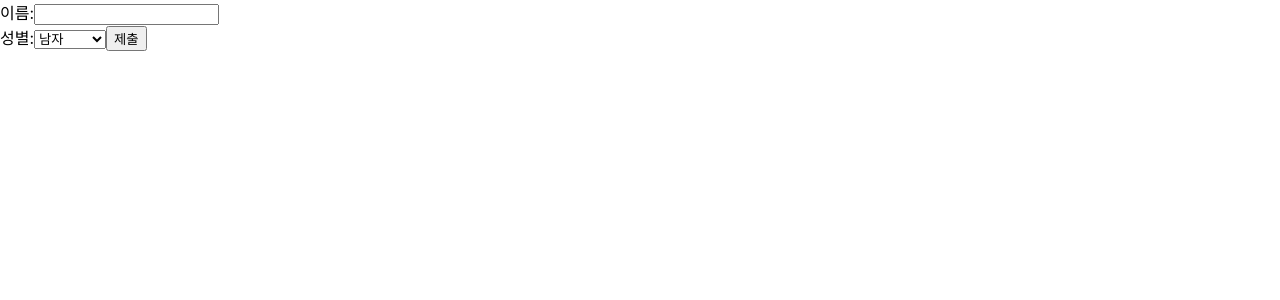
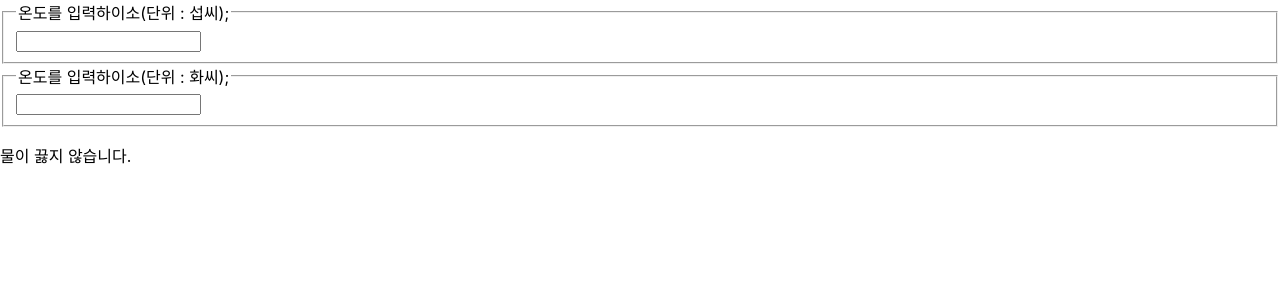
Before and after one commit to LSJTHON/my-app, a React (Create React App) app: page / in a window 1280 px wide. Shown: the top 300 px of the page. Built offline with nearby package versions, Linux system fonts and the light colour scheme.

Commit message:
온도측정기

```diff
--- /dev/null
+++ b/src/chapter_12/Calculator.jsx
@@ -0,0 +1,67 @@
+import React, { useState } from "react";
+import TemperatureInput from "./TemperatureInput";
+
+function BoilingVerdick(props) {
+  if (props.celsius >= 100 && props.celsius < 1000) {
+    return <p>물이 끓습니다.</p>;
+  } else if(props.celsius >= 1000){
+    return <p>온도가 정신이 나갔습니다. 비상! 장비를 정지합니다!</p>
+  }
+  return <p>물이 끓지 않습니다.</p>;
+}
+
+function toCelsius(fahrenheit) {
+  return ((fahrenheit - 32) * 5) / 9;
+}
+
+function toFahrenheit(celsius) {
+  return (celsius * 9) / 5 + 32;
+}
+
+function tryConvert(temperature, convert) {  //온도와 변환 종류 선택해서 변환을 실행
+  const input = parseFloat(temperature);     //화씨가 소수점 이하 값을 나타내기 위해 parseFloat 실수형으로 반환
+  if (Number.isNaN(input)) {                 //입력값이 숫자인지 확인해서 숫자가 아니면 빈공백 출력
+    return "";
+  }
+  const output = convert(input);                   //입력값을 output으로 저장
+  const rounded = Math.round(output * 1000) / 1000; //출력된 output을 소수점 한자리까지 표현
+  return rounded.toString();                       //정수로 값을 리턴
+}
+
+function Calculator(props) {                            //온도계산
+  const [temperature, setTemperature] = useState("");   //입력받은 온도값 저장
+  const [scale, setScale] = useState("c");              //입력받은 온도 종류 저장
+
+  const handleCelsiusChange = (temperature) => {        //섭씨 온도 입력 시
+    setTemperature(temperature);
+    setScale("c");
+  }
+  const handleFahrenheitChange = (temperature) => {     //화씨 온도 입력 시
+    setTemperature(temperature);
+    setScale("f");
+  }
+
+  const celsius =                  //화씨로 입력 되었다면 섭씨로 변환하여 입력
+    scale === "f" ? tryConvert(temperature, toCelsius) : temperature;
+
+  const fahrenheit =               //섭씨로 입력 되었다면 화씨로 변환하여 입력
+    scale === "c" ? tryConvert(temperature, toFahrenheit) : temperature;
+
+  return (
+    <div>
+      <TemperatureInput               //섭씨 입력받는 부분
+        scale="c"
+        temperature={celsius}
+        onTemperatureChange={handleCelsiusChange}
+      />
+      <TemperatureInput               //화씨 입력받는 부분
+        scale="f"
+        temperature={fahrenheit}
+        onTemperatureChange={handleFahrenheitChange}
+      />
+      <BoilingVerdick celsius={parseFloat(celsius)} />
+    </div>
+  );
+}
+
+export default Calculator;
--- /dev/null
+++ b/src/chapter_12/TemperatureInput.jsx
@@ -0,0 +1,21 @@
+const scaleNames = {
+  c: "섭씨",
+  f: "화씨",
+};
+
+function TemperatureInput(props) {
+  const handleChange = (event) => {
+    props.onTemperatureChange(event.target.value);
+  };
+
+  return (
+    <fieldset>
+      <legend>
+        온도를 입력하이소(단위 : {scaleNames[props.scale]});
+      </legend>
+      <input value={props.temperature} onChange={handleChange} />
+    </fieldset>
+  );
+}
+
+export default TemperatureInput;
--- a/src/index.js
+++ b/src/index.js
@@ -14,12 +14,13 @@
 import LandingPage from './chapter_09/LandingPage';
 import AttendanceBook from './chapter_10/AttendanceBook';
 import SignUp from './chapter_11/SignUp';
+import Calculator from './chapter_12/Calculator';
 
 const root = ReactDOM.createRoot(document.getElementById('root'));
 
   root.render(
     <React.StrictMode>
-      <SignUp />
+      <Calculator />
     </React.StrictMode>
   );
 
```
